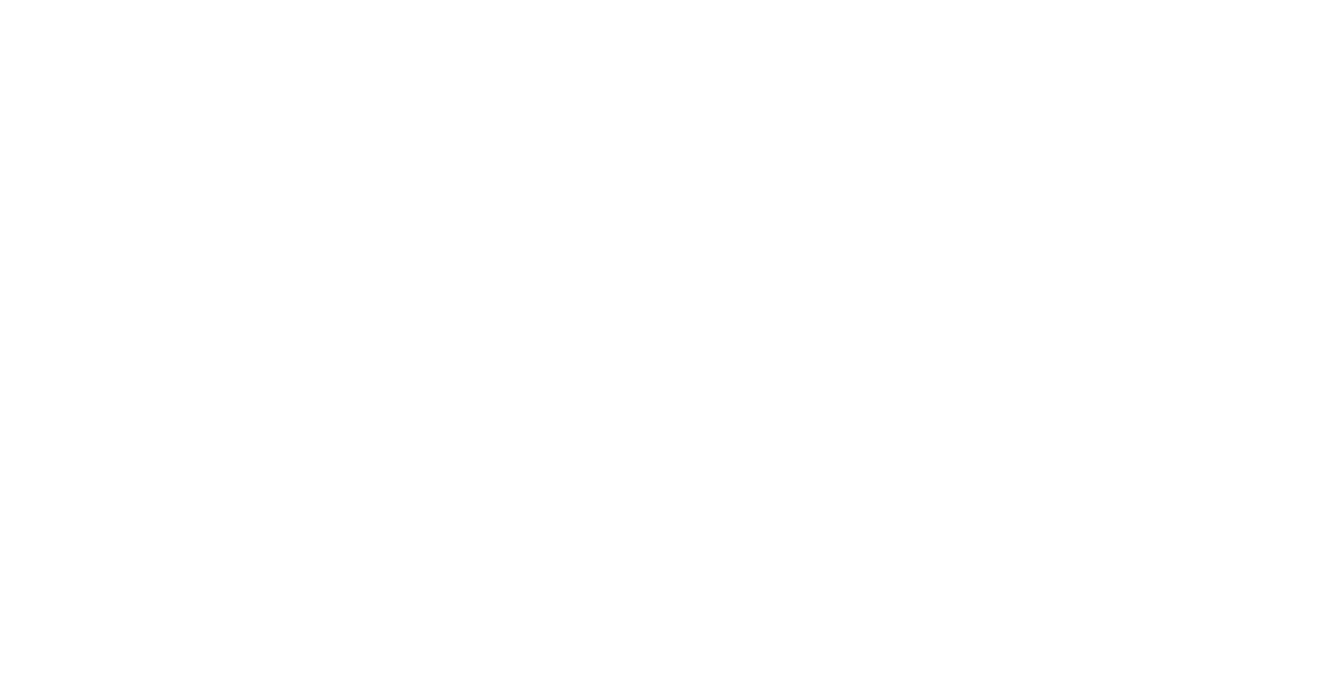
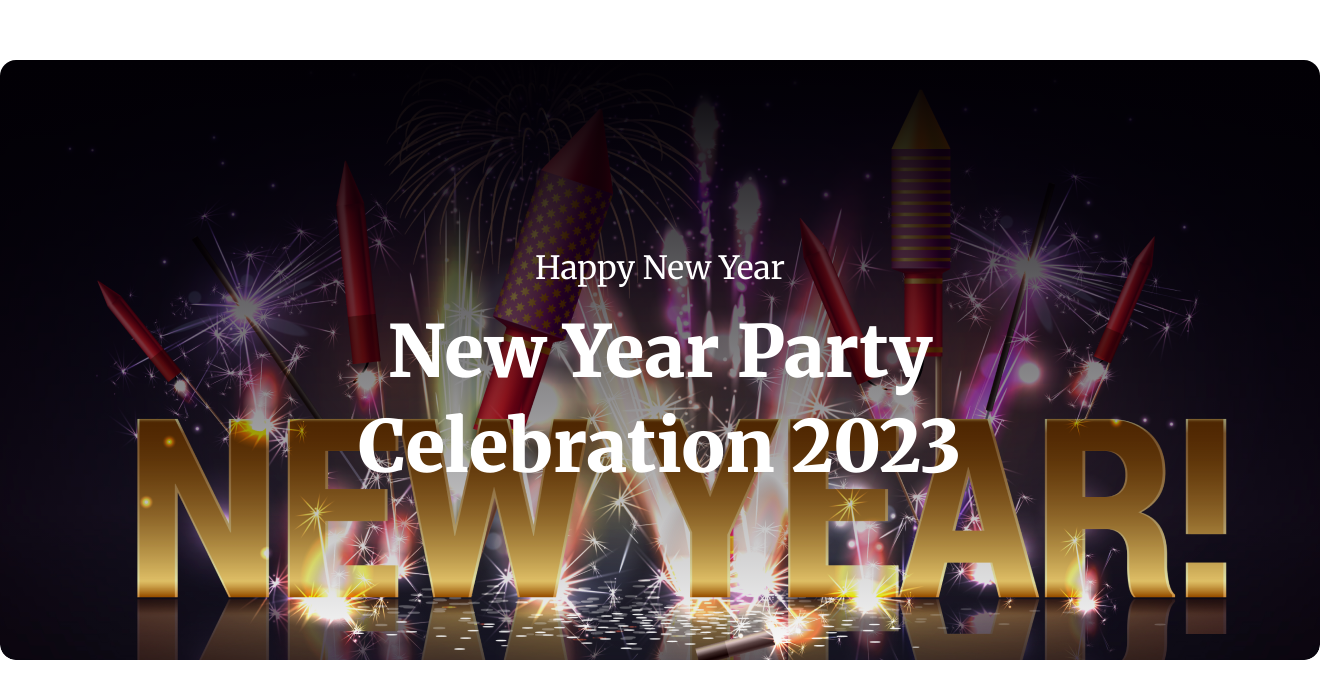
Before and after one commit to tahfeezmizan/new-year-temp-ass-1, a plain HTML site: page index.html in a window 1280 px wide. Shown: the whole page, 1320 px wide, since content can reach past the window. Drawn offline with Linux system fonts and the light colour scheme.

Commit message:
banner section done

```diff
--- a/index.html
+++ b/index.html
@@ -11,6 +11,14 @@
 
     </header>
     <main>
+        <section id="banner-section">
+            <div class="container">
+                <div class="banner-content">
+                    <h3 class="banner-sub-title">Happy New Year</h3>
+                    <h1 class="banner-title">New Year Party Celebration 2023</h1>
+                </div>
+            </div>
+        </section>
 
     </main>
     <footer>
--- a/style.css
+++ b/style.css
@@ -0,0 +1,45 @@
+@import url('https://fonts.googleapis.com/css2?family=Merriweather:ital,wght@0,400;0,700;0,900;1,400;1,700;1,900&display=swap');
+
+
+* {
+    margin: 0;
+    padding: 0;
+    box-sizing: border-box;
+    font-family: 'Merriweather', serif;
+}
+
+section {
+    padding: 60px 0;
+}
+
+.container {
+    width: 1320px;
+    margin: 0 auto;
+}
+
+
+
+/* banner section design start here  */
+
+.banner-content {
+    height: 600px;
+    border-radius: 16px;
+    background: linear-gradient(180deg, #020005 0%, rgba(7, 2, 17, 0.00) 100%), url('resources/Banner\ Image.png');
+    padding: 188px 250px;
+}
+
+.banner-sub-title {
+    color: #FFF;
+    text-align: center;
+    font-size: 32px;
+    font-weight: 400;
+    margin-bottom: 16px;
+}
+
+.banner-title {
+    color: #FFF;
+    text-align: center;
+    font-size: 72px;
+    font-weight: 900;
+    line-height: 95px;
+}
```
